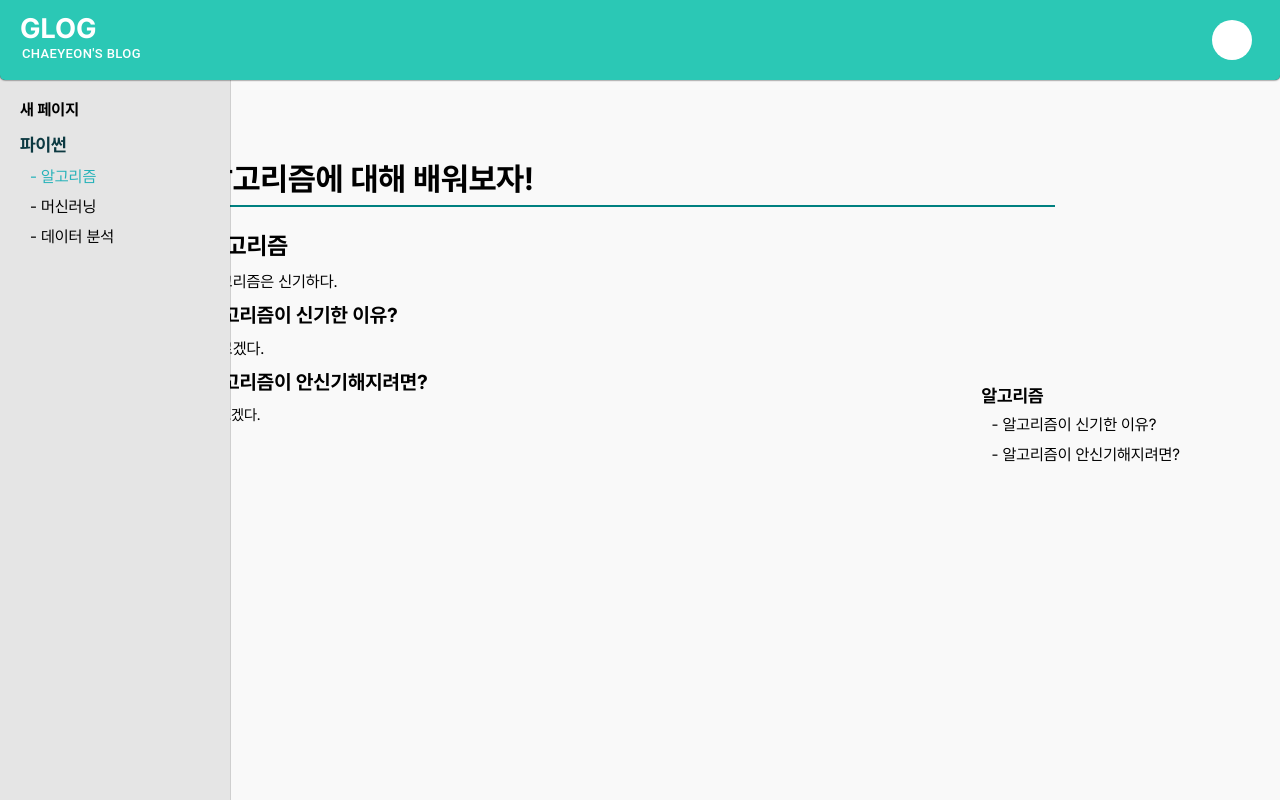
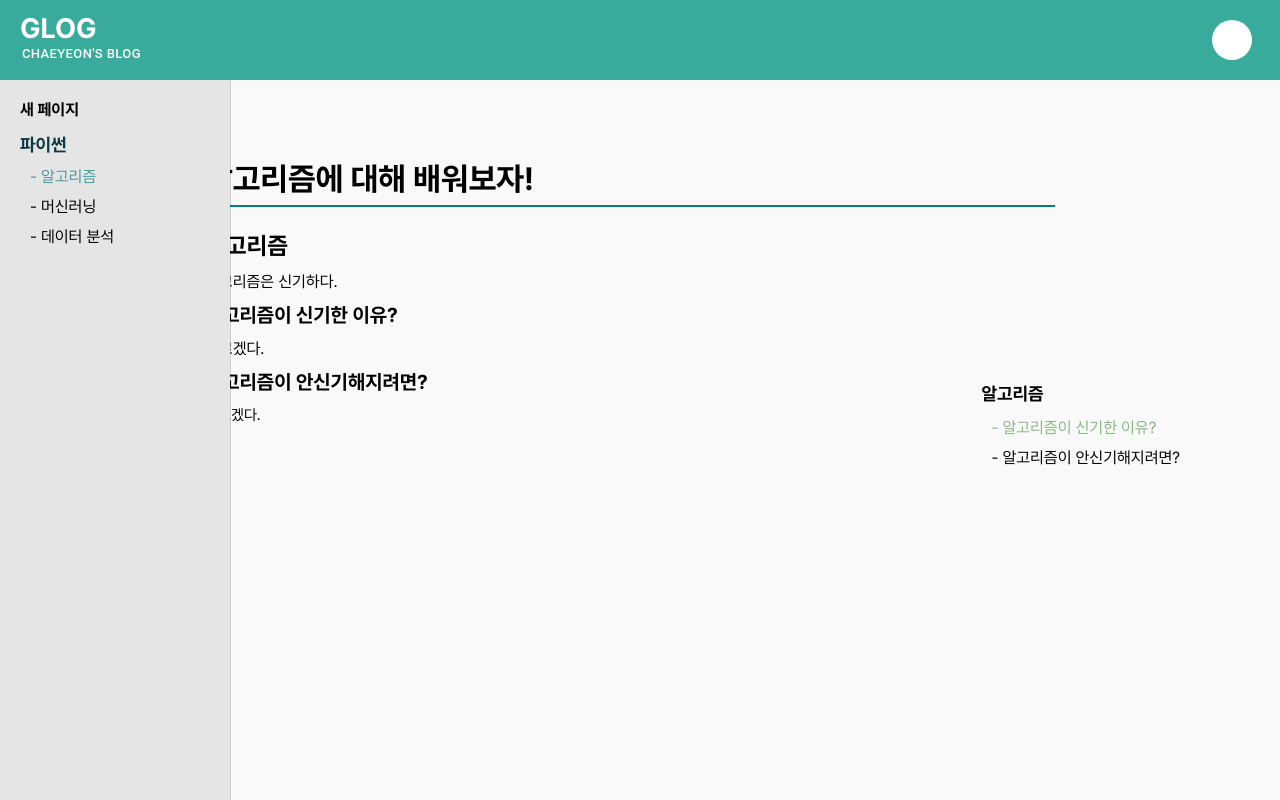
Before and after one commit to pknu-wap/2023_1_WAP_WEB_TEAM_4, a React (Create React App) app in the folder frontend/: page / in a window 1280 px wide. Built offline with nearby package versions, Linux system fonts and the light colour scheme; a small style sheet from the web is missing.

Commit message:
민트톤 적용

```diff
--- a/frontend/src/components/Anchor.js
+++ b/frontend/src/components/Anchor.js
@@ -13,10 +13,10 @@ function Anchor() {
         right: 100,
       }}>
       <Stack>
-        <Stack fontWeight="bold" fontSize="18px" color="black" height="30px">
+        <Stack fontWeight="bold" fontSize="18px" color="black" height="35px">
           알고리즘
         </Stack>
-        <Stack fontSize="16px" color="black" paddingLeft="10px" height="30px">
+        <Stack fontSize="16px" color="#89B687" paddingLeft="10px" height="30px">
           - 알고리즘이 신기한 이유?
         </Stack>
         <Stack fontSize="16px" color="black" paddingLeft="10px" height="30px">
--- a/frontend/src/components/Header.js
+++ b/frontend/src/components/Header.js
@@ -14,15 +14,13 @@ const Header = ({ isHome }) => {
   return (
     <Stack
       position="fixed"
-      boxShadow="0px 0px 2px"
       width="100%"
       direction="row"
       alignItems="center"
       top={0}
       height="80px"
-      borderRadius="0px 0px 5px 5px"
       justifyContent="space-between"
-      bgcolor="#2bc8b5"
+      bgcolor="#38AB9D"
       zIndex={100}>
       <Stack alignItems="flex-start" marginLeft="20px">
         <Stack
--- a/frontend/src/components/SideNavigation.js
+++ b/frontend/src/components/SideNavigation.js
@@ -39,12 +39,12 @@ const SideNavigation = () => {
               justifyContent="center"
               sx={{
                 ":hover": {
-                  backgroundColor: "#c1e8e8",
+                  backgroundColor: "#C6E3CC",
                 },
               }}
               fontSize="16px"
               padding="0px 0px 5px 20px"
-              color="#26b2b9"
+              color="#4D999D"
               height="25px">
               - 알고리즘
             </Stack>
@@ -52,7 +52,7 @@ const SideNavigation = () => {
               justifyContent="center"
               sx={{
                 ":hover": {
-                  backgroundColor: "#c1e8e8",
+                  backgroundColor: "#C6E3CC",
                 },
               }}
               fontSize="16px"
@@ -65,7 +65,7 @@ const SideNavigation = () => {
               justifyContent="center"
               sx={{
                 ":hover": {
-                  backgroundColor: "#c1e8e8",
+                  backgroundColor: "#C6E3CC",
                 },
               }}
               fontSize="16px"
```
